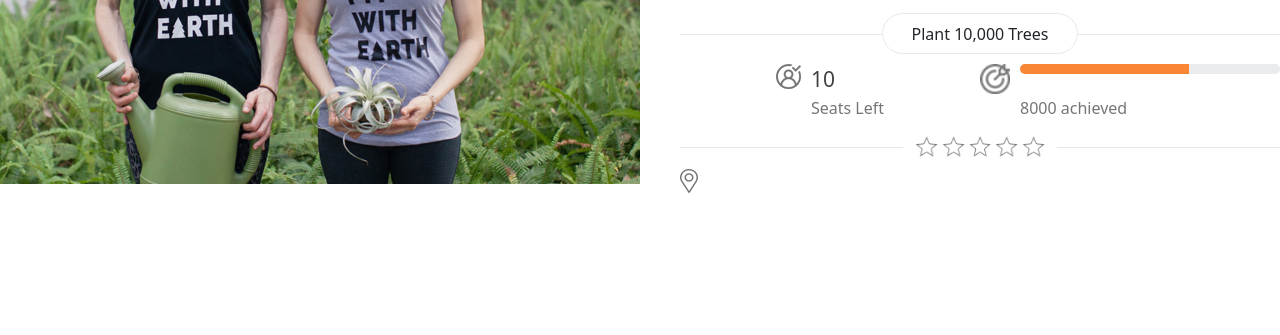
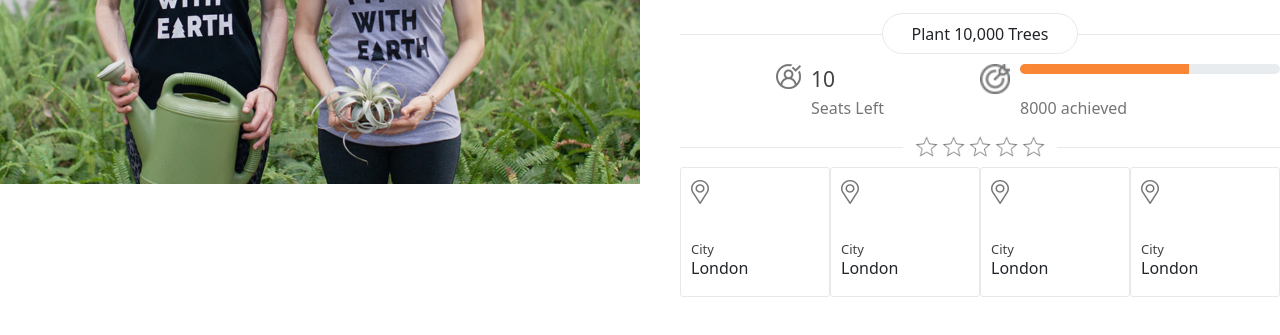
Before and after one commit to archan03/dummy, a plain HTML site: page NoMission.html in a window 1280 px wide. Shown: the part 233-568 px from the top of the page. Drawn offline with nearby package versions, Linux system fonts and the light colour scheme.

Commit message:
last momnet

```diff
--- a/NoMission.html
+++ b/NoMission.html
@@ -61,10 +61,42 @@
                             <img src="/image/star-empty.png" alt="">
                         </div>
                     </div>
-                    <div class="cards ">
-                        <div class="item ">
-
-                            <img src="/image/pin1.png">
+                    <div class="cards d-flex flex-row justify-content-between">
+                        <div class="item d-flex flex-column justify-content-between">
+                            <div class="">
+                                <img src="/image/pin1.png">
+                            </div>
+                            <div class="d-flex flex-column">
+                                <p>City</p>
+                                <h6>London</h6>
+                            </div>
+                        </div>
+                        <div class="item d-flex flex-column justify-content-between">
+                            <div class="">
+                                <img src="/image/pin1.png">
+                            </div>
+                            <div class="d-flex flex-column">
+                                <p>City</p>
+                                <h6>London</h6>
+                            </div>
+                        </div>
+                        <div class="item d-flex flex-column justify-content-between">
+                            <div class="">
+                                <img src="/image/pin1.png">
+                            </div>
+                            <div class="d-flex flex-column">
+                                <p>City</p>
+                                <h6>London</h6>
+                            </div>
+                        </div>
+                        <div class="item d-flex flex-column justify-content-between">
+                            <div class="">
+                                <img src="/image/pin1.png">
+                            </div>
+                            <div class="d-flex flex-column">
+                                <p>City</p>
+                                <h6>London</h6>
+                            </div>
                         </div>
 
                     </div>
--- a/css/NoMission.css
+++ b/css/NoMission.css
@@ -114,3 +114,17 @@ body{
 .rating .item img{
     height: 25px;
 }
+
+.cards p{
+    font-size: 13px ;
+    margin: 0;
+}
+
+.cards .item{
+    background: #FFFFFF 0% 0% no-repeat padding-box;
+    border: 1px solid #E8E8E8;
+    border-radius: 3px;
+    width: 100%;
+    padding: 10px;
+    min-height: 130px;
+}
```
